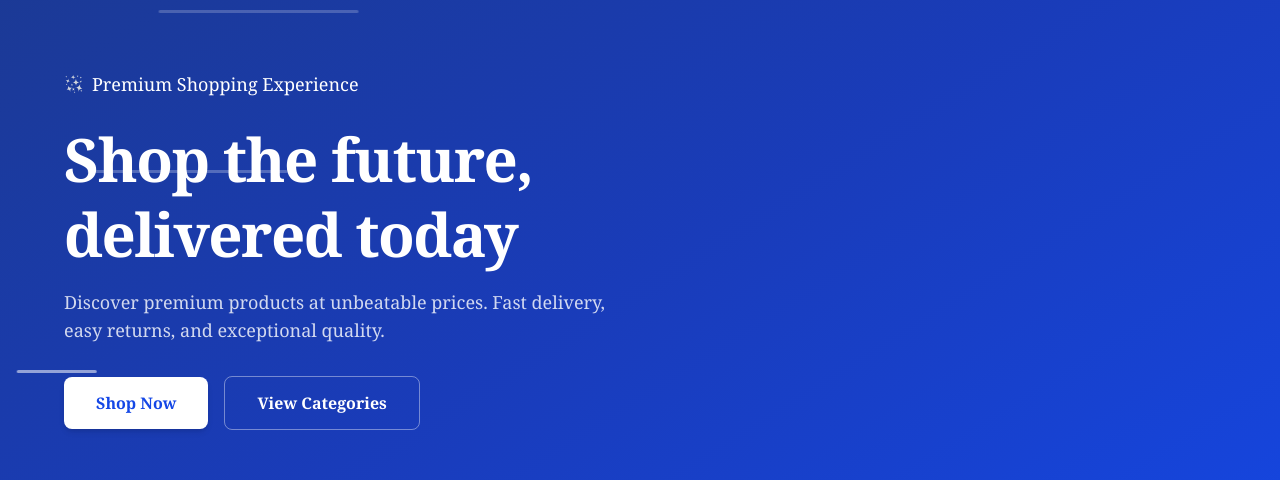
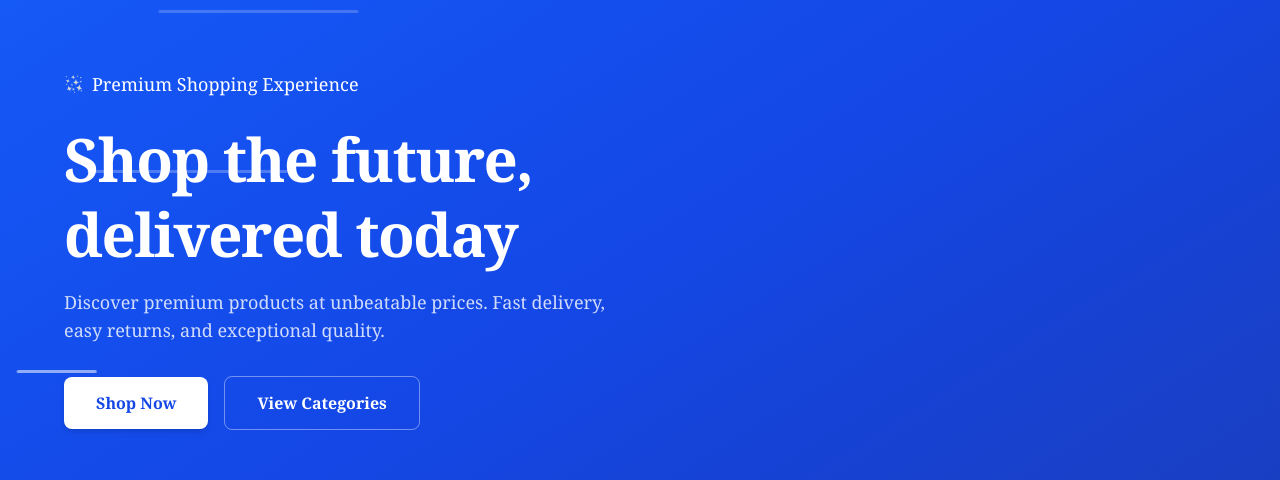
Before and after one commit to SaraAlaaAbdelhady/Online-Store, a React (Vite) app: page / in a window 1280 px wide. Shown: the part 215-695 px from the top of the page. Built offline with nearby package versions, Linux system fonts and the light colour scheme; no server answers.

Commit message:
feat: implement dark mode styles for HeroSection

```diff
--- a/src/components/HeroSection.jsx
+++ b/src/components/HeroSection.jsx
@@ -4,8 +4,9 @@ import { Link } from 'react-router-dom';
 const HeroSection = () => {
   return (
     <>
-    <section className="relative overflow-hidden bg-gradient-to-br from-blue-900 via-blue-800 to-blue-700  min-h-screen text-white px-4 sm:px-8 py-12 flex items-center shadow-sm ">
-      <div className="max-w-6xl mx-auto w-full flex flex-col md:flex-row items-center justify-between gap-8 md:gap-12 mt-16 md:mt-0">
+      <section className="relative overflow-hidden bg-gradient-to-br from-blue-600 via-blue-700 to-blue-800 dark:from-slate-950 dark:via-gray-900 dark:to-slate-900 min-h-screen text-white px-4 sm:px-8 py-12 flex items-center shadow-sm transition-colors duration-500">      <div className="max-w-6xl mx-auto w-full flex flex-col md:flex-row items-center justify-between gap-8 md:gap-12 mt-16 md:mt-0">
+
+
         <div className="w-full md:w-1/2 text-center md:text-left">
           <p className="text-white text-lg mb-6 flex items-center gap-2">
             <GiSparkles className="w-5 h-5 text-gray-300 shrink-0" />
@@ -20,14 +21,14 @@ const HeroSection = () => {
           <div className="flex flex-col sm:flex-row items-center justify-center md:justify-start gap-4">
             <Link
               to="/shop"
-              className="w-full sm:w-auto cursor-pointer bg-white text-blue-700 hover:bg-gray-100 font-semibold px-8 py-3.5 rounded-lg transition duration-300 text-center shadow-md"
+              className="w-full sm:w-auto cursor-pointer bg-white dark:bg-blue-600 text-blue-700 dark:text-white hover:bg-gray-100 dark:hover:bg-blue-500 font-semibold px-8 py-3.5 rounded-lg transition duration-300 text-center shadow-md"
             >
               Shop Now
             </Link>
 
             <Link
               to="/categories"
-              className="w-full sm:w-auto cursor-pointer border border-white/40 hover:bg-white/20 text-white font-semibold px-8 py-3.5 rounded-lg transition duration-300 text-center"
+              className="w-full sm:w-auto cursor-pointer border border-white/40 dark:border-gray-600 hover:bg-white/20 dark:hover:bg-gray-800/50 text-white font-semibold px-8 py-3.5 rounded-lg transition duration-300 text-center"
             >
               View Categories
             </Link>
--- a/src/index.css
+++ b/src/index.css
@@ -1,4 +1,5 @@
 @import "tailwindcss";
+@custom-variant dark (&:where(.dark, .dark *));
 body {
   background: #ffffff;
   /* background-color: rgb(12, 67, 116); */
```
Lines whose indentation alone changed are shown as unchanged.
